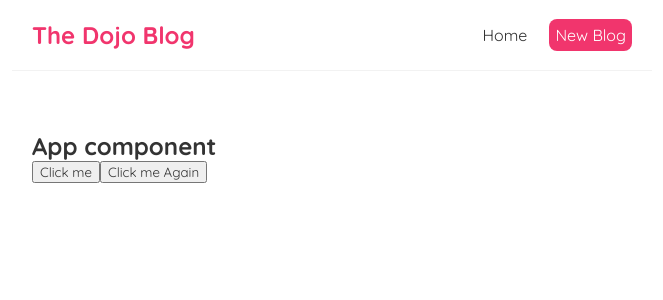
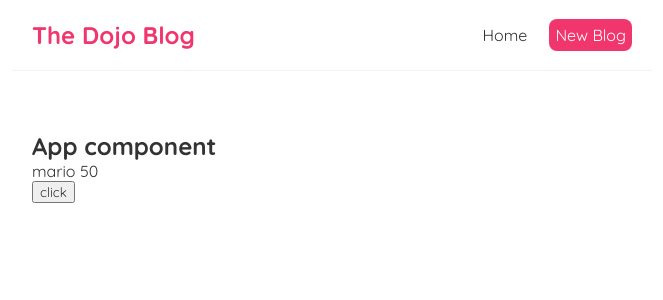
Before and after one commit to chrisart10/react-course, a React (Create React App) app: page / in a window 1280 px wide. Shown: the top 300 px of the page, without its empty margins (308-971 px from the left). Built offline with nearby package versions, Linux system fonts and the light colour scheme.

Commit message:
Add UseState

```diff
--- a/src/Home.js
+++ b/src/Home.js
@@ -1,16 +1,20 @@
+import {useState} from 'react'
+
 const Home = () => {
-    const handleClick = (e) => {
-        console.log('Hello ninjas',e.target)
-    }
-    const handleClickAgain = (name) => {
-        console.log(name)
-    }
+
+        const [name,setName]= useState('mario')
+        const [age,setAge]= useState(50)
+        const handleClick = () =>{
+            setName('luigi')
+            setAge(30)
+            console.log(name)
+        }
 
     return (
         <div className="home">
             <h2>App component</h2>
-            <button onClick={handleClick}>Click me</button>
-            <button onClick={() => handleClickAgain('Hello christian')}>Click me Again</button>
+            <p>{name} {age}</p>
+            <button onClick={handleClick}>click</button>
         </div>
     );
 }
```
